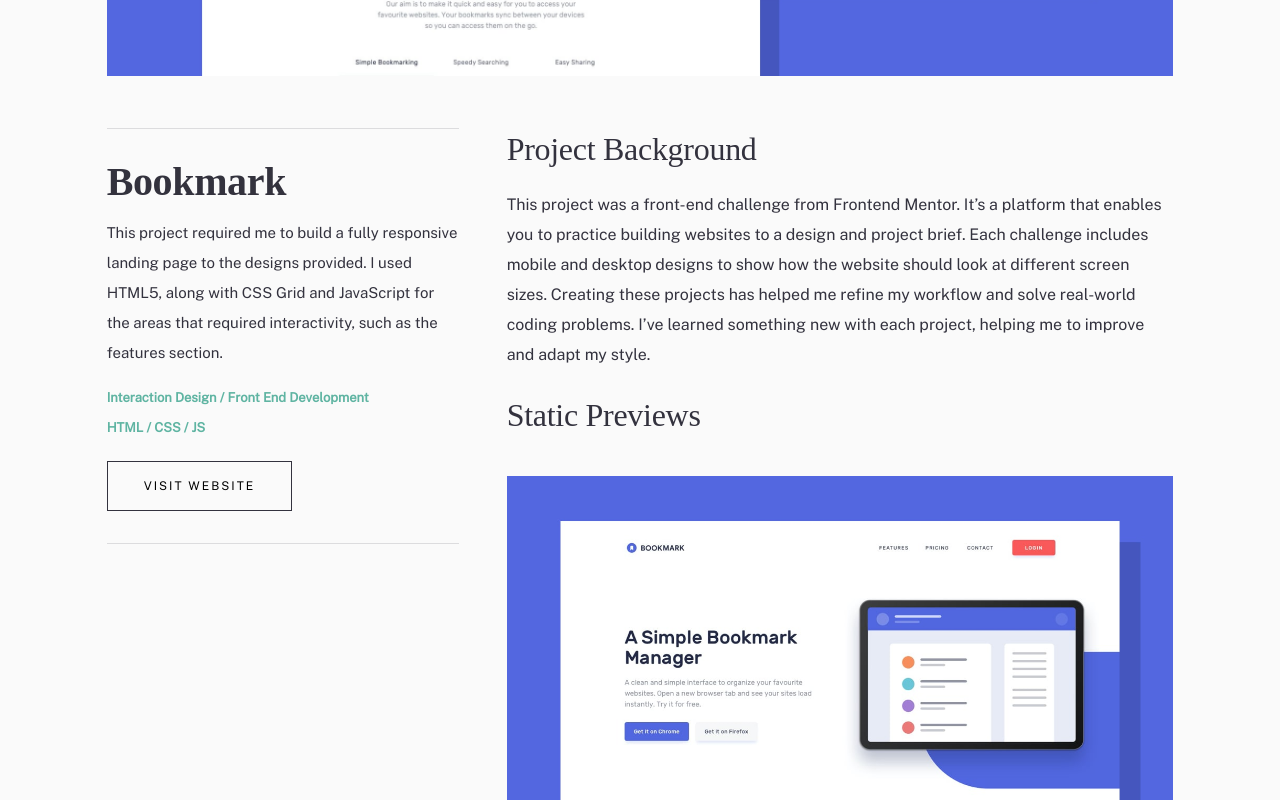
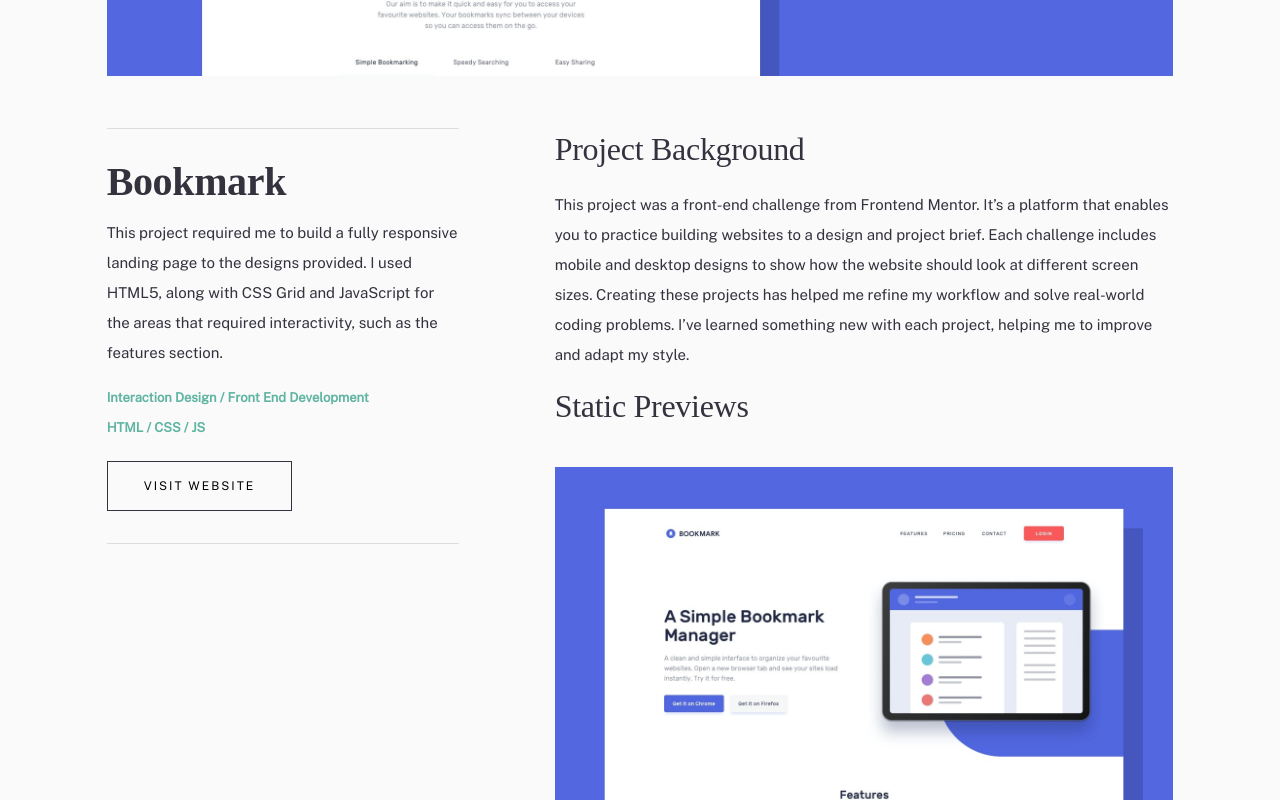
Before and after one commit to alfredthompsonOvie/minimalist-portfolio-website, a Vue app: page /portfolio/bookmark in a window 1280 px wide. Shown: the part 500-1300 px from the top of the page. Built offline with nearby package versions, Linux system fonts and the light colour scheme; a web font is replaced by a local one.

Commit message:
try to fix btn hover state

```diff
--- a/src/assets/main.css
+++ b/src/assets/main.css
@@ -136,11 +136,11 @@ ul {
 	color: inherit;
 
 	transition: all .3s cubic-bezier(0.52, 1.64, 0.37, 0.66);
-	overflow: hidden;
+	/* overflow: hidden; */
 }
 .cta__sec:hover {
 	/* border: 0; */
-	color: #fff;
+	/* color: #fff; */
 }
 .cta__sec::before, .cta__sec::after {
 	content: "";
@@ -151,9 +151,11 @@ ul {
 }
 .cta__sec::before {
 	background-color: var(--GrayishDarkBlue);
+	background-color: red;
 	width: 100%;
 	height: 100%;
 	top: -100%;
+	top: 0%;
 	left: 0%;
 	transition: all .3s ease;
 }
--- a/src/views/portfolio/ProjectDetailsView.vue
+++ b/src/views/portfolio/ProjectDetailsView.vue
@@ -35,7 +35,7 @@
                 <h1 class="subHeading">
                   {{ project.background.heading }}
                 </h1>
-                <p>
+                <p class="description">
                   {{ project.background.description }}
                 </p>
                 <h1 class="subHeading">{{ project.background.subHeading }}</h1>
@@ -415,7 +415,7 @@ text-align: left;
     display: grid;
     grid-template-columns: 352px 1fr;
     grid-template-rows: auto;
-    grid-gap: 3em;
+    grid-gap: 6em;
   }
   .project__info {
     display: block;
```
